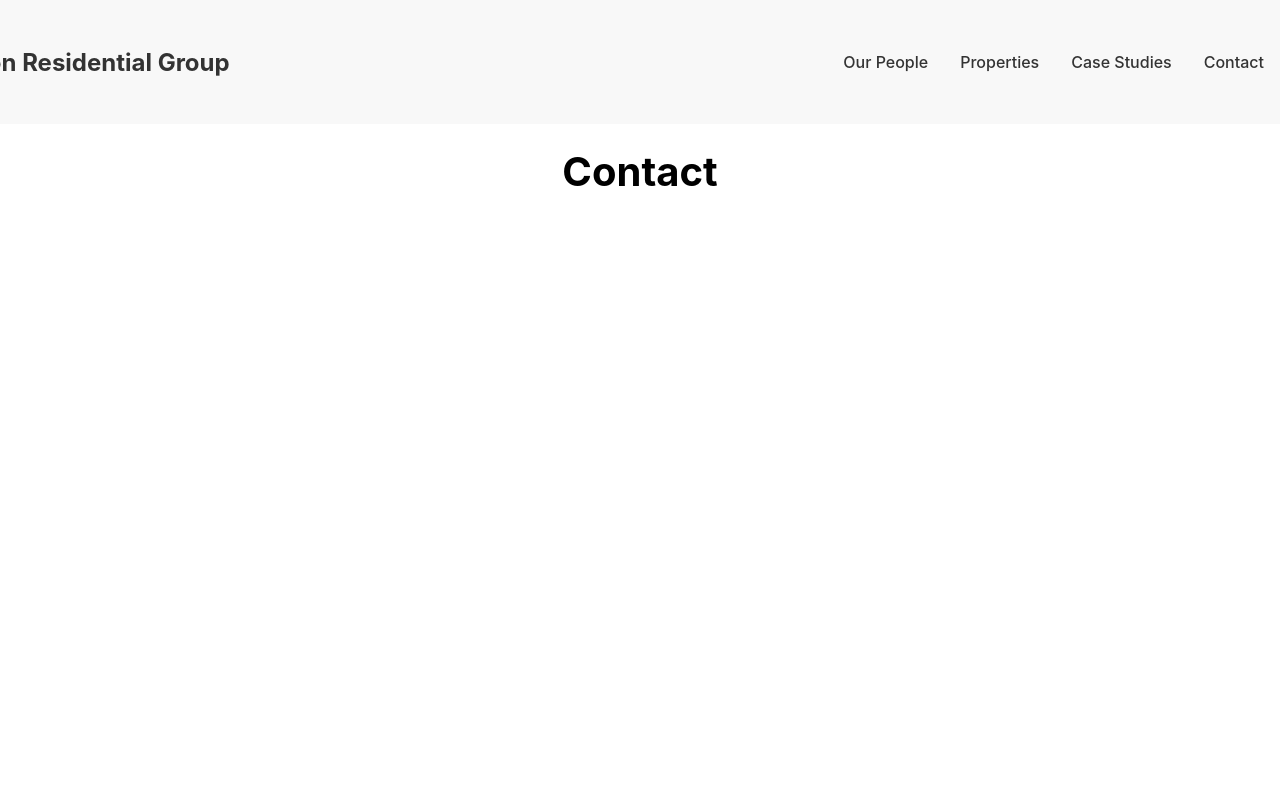
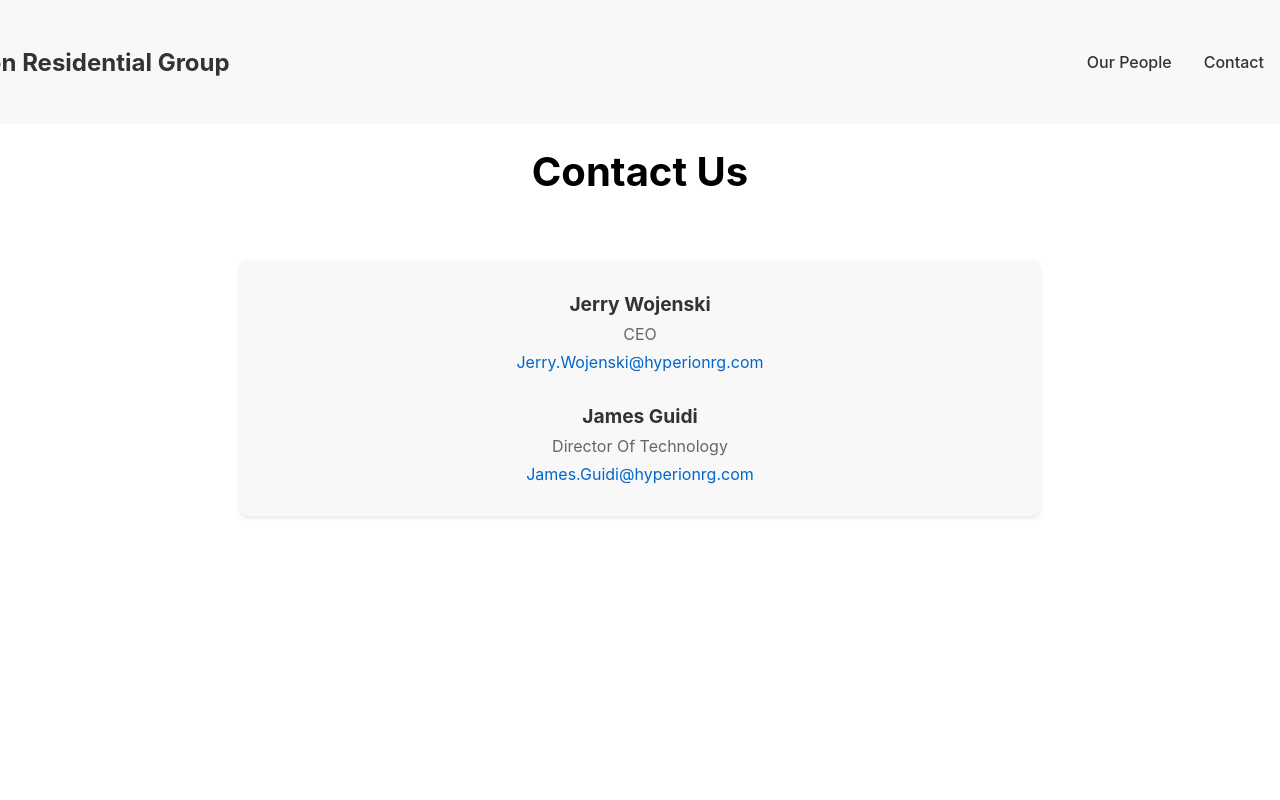
Before and after one commit to raringdude/HyperionWebsite, a React (Create React App) app: page /contact in a window 1280 px wide. Shown: the top 800 px of the page. Built offline with nearby package versions, Linux system fonts and the light colour scheme.

Commit message:
added the contact page

```diff
--- a/src/components/Navbar/Navbar.js
+++ b/src/components/Navbar/Navbar.js
@@ -23,8 +23,8 @@
 
             <div className={`nav-links ${isOpen ? 'active' : ''}`}>
                 <Link to="/our-people" onClick={toggleMenu}>Our People</Link>
-                <Link to="/properties" onClick={toggleMenu}>Properties</Link>
-                <Link to="/case-studies" onClick={toggleMenu}>Case Studies</Link>
+                {/* <Link to="/properties" onClick={toggleMenu}>Properties</Link>
+                <Link to="/case-studies" onClick={toggleMenu}>Case Studies</Link> */}
                 <Link to="/contact" onClick={toggleMenu}>Contact</Link>
             </div>
         </nav>
--- a/src/pages/Contact.js
+++ b/src/pages/Contact.js
@@ -1,13 +1,25 @@
 import React from 'react';
 import '../styles/pages.css';
+import '../styles/Contact.css';
 
 const Contact = () => {
     return (
         <main className="page">
-            <h1>Contact</h1>
-            <section>
-                {/* Your contact content goes here */}
-            </section>
+            <h1>Contact Us</h1>
+            <div className="contact-container">
+                <div className="contact-list">
+                    <div className="contact-item">
+                        <h3>Jerry Wojenski</h3>
+                        <p>CEO</p>
+                        <a href="mailto:jerry.wojenski@hyperionrg.com">Jerry.Wojenski@hyperionrg.com</a>
+                    </div>
+                    <div className="contact-item">
+                        <h3>James Guidi</h3>
+                        <p>Director Of Technology</p>
+                        <a href="mailto:james.guidi@hyperionreg.com">James.Guidi@hyperionrg.com</a>
+                    </div>
+                </div>
+            </div>
         </main>
     );
 };
--- a/src/pages/OurPeople.js
+++ b/src/pages/OurPeople.js
@@ -50,12 +50,12 @@
                     <p>Director of Finance</p>
                 </div>
             </div>
-            <div className="cta-container">
+            {/* <div className="cta-container">
                 <Link to="/properties" className="cta-button">
                     Check Out Our Properties
                     <span className="arrow">→</span>
                 </Link>
-            </div>
+            </div> */}
         </main>
     );
 };
--- a/src/styles/Contact.css
+++ b/src/styles/Contact.css
@@ -29,7 +29,18 @@
 .contact-item p {
     margin: 0;
     color: #666;
-    line-height: 1.5;
+    font-size: 1rem;
+}
+
+.contact-item a {
+    color: #0066cc;
+    text-decoration: none;
+    transition: color 0.2s ease;
+}
+
+.contact-item a:hover {
+    color: #004999;
+    text-decoration: underline;
 }
 
 @media screen and (max-width: 768px) {
```
Also changed, not shown: src/pages/Mission.js (added, +28 -0 lines), src/styles/Mission.css (added, +62 -0 lines).
